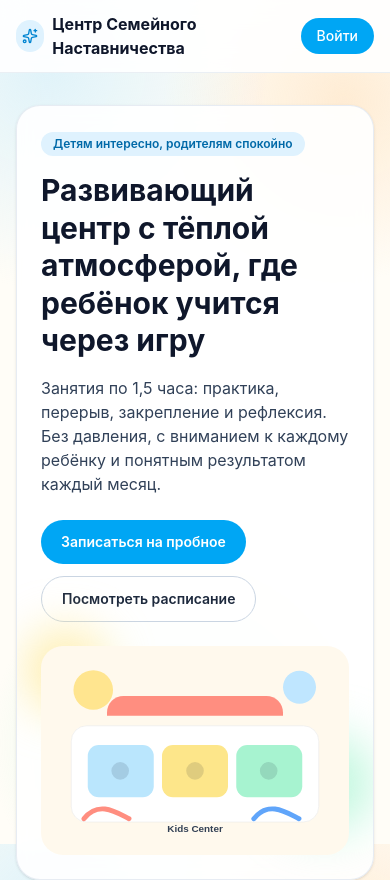
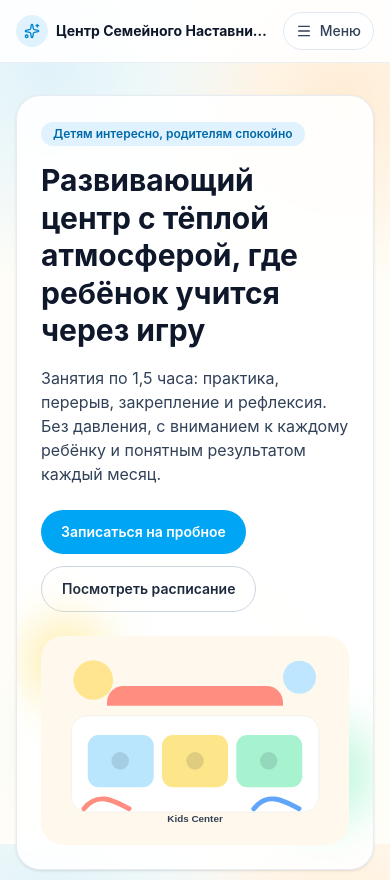
Before and after one commit to thegreatprogrammer69/cns-website, a Next.js app: page / in a window 390 px wide. Shown: the top 880 px of the page. Built offline with nearby package versions, Linux system fonts and the light colour scheme.

Commit message:
Improve header responsiveness for mobile navigation

```diff
--- a/components/layout/header.tsx
+++ b/components/layout/header.tsx
@@ -1,5 +1,5 @@
 import Link from "next/link";
-import { Sparkles } from "lucide-react";
+import { Menu, Sparkles } from "lucide-react";
 
 const nav = [
   ["Направления", "/directions"],
@@ -12,17 +12,20 @@ const nav = [
 export function Header() {
   return (
     <header className="sticky top-0 z-30 border-b border-slate-200/70 bg-white/90 backdrop-blur-md">
-      <div className="mx-auto flex max-w-6xl items-center justify-between px-4 py-3">
+      <div className="mx-auto flex max-w-6xl items-center justify-between gap-3 px-4 py-3 md:gap-6">
         <Link
           href="/"
-          className="inline-flex items-center gap-2 text-slate-900"
+          className="inline-flex min-w-0 items-center gap-2 text-slate-900"
         >
-          <span className="inline-flex h-8 w-8 items-center justify-center rounded-full bg-sky-100 text-sky-600">
+          <span className="inline-flex h-8 w-8 shrink-0 items-center justify-center rounded-full bg-sky-100 text-sky-600">
             <Sparkles size={16} />
           </span>
-          <span className="font-bold">Центр Семейного Наставничества</span>
+          <span className="truncate text-sm font-bold sm:text-base">
+            Центр Семейного Наставничества
+          </span>
         </Link>
-        <nav className="hidden gap-5 text-sm md:flex">
+
+        <nav className="hidden flex-1 justify-center gap-5 text-sm md:flex">
           {nav.map(([label, href]) => (
             <Link
               key={href}
@@ -33,6 +36,8 @@ export function Header() {
             </Link>
           ))}
         </nav>
+
+        <div className="hidden md:block">
           <Link
             href="/login"
             className="rounded-full bg-sky-500 px-4 py-2 text-sm font-medium text-white transition hover:bg-sky-600"
@@ -40,6 +45,33 @@ export function Header() {
             Войти
           </Link>
         </div>
+
+        <details className="relative md:hidden">
+          <summary className="flex cursor-pointer list-none items-center gap-2 rounded-full border border-slate-200 bg-white px-3 py-2 text-sm font-medium text-slate-700 marker:content-none">
+            <Menu size={16} />
+            Меню
+          </summary>
+          <div className="absolute right-0 mt-2 w-64 rounded-2xl border border-slate-200 bg-white p-2 shadow-lg">
+            <nav className="flex flex-col">
+              {nav.map(([label, href]) => (
+                <Link
+                  key={href}
+                  href={href}
+                  className="rounded-xl px-3 py-2 text-sm text-slate-700 transition hover:bg-slate-100 hover:text-sky-600"
+                >
+                  {label}
+                </Link>
+              ))}
+              <Link
+                href="/login"
+                className="mt-2 rounded-xl bg-sky-500 px-3 py-2 text-center text-sm font-medium text-white transition hover:bg-sky-600"
+              >
+                Войти
+              </Link>
+            </nav>
+          </div>
+        </details>
+      </div>
     </header>
   );
 }
```
Lines whose indentation alone changed are shown as unchanged.
